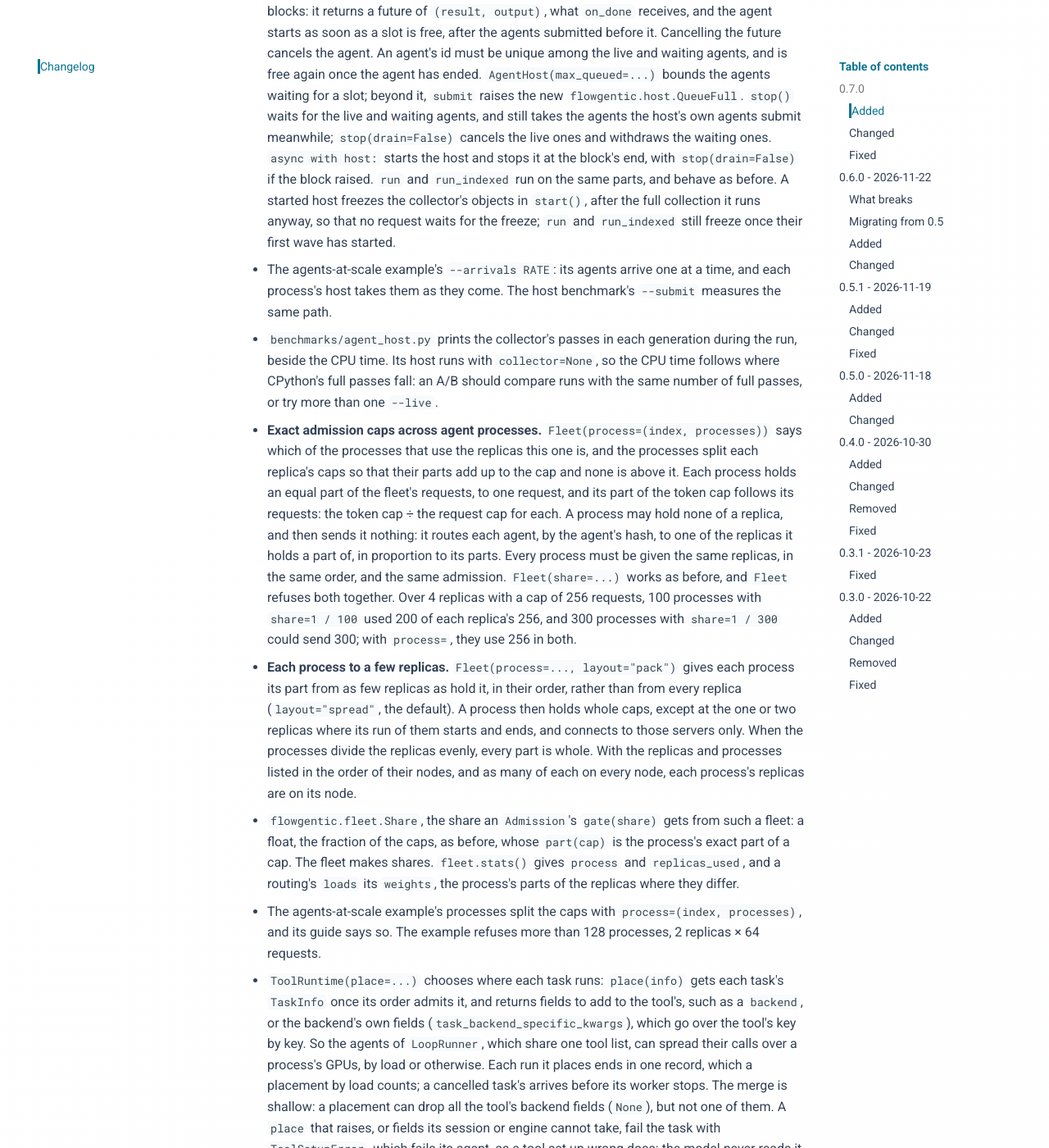
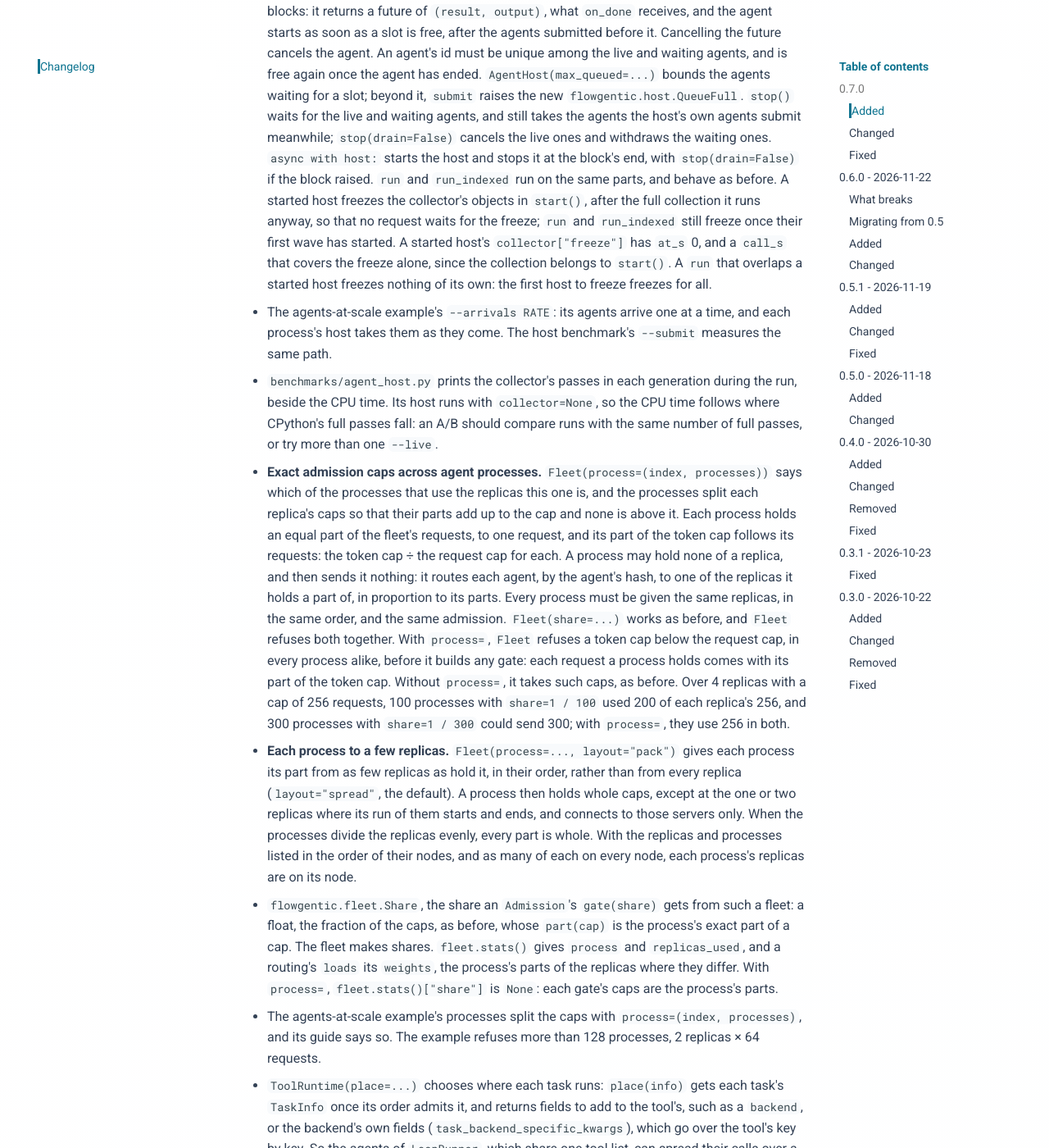
Before and after one commit to stride-research/flowgentic, an MkDocs documentation site: the page built from docs/changelog.md, in a window 1280 px wide and 1400 px high, scrolled down 1057 px. Shown: the whole window at 82% size. Built offline with MkDocs 1.6.1 and Material for MkDocs 9.7.7, drawn with Linux system fonts in a browser that asks for light colours; comment, search, counter and statistics services are not loaded.

Commit message:
Review fixes for the release: RHAPSODY commit, status page, changelog
- The status page and the agents-at-scale guide named RHAPSODY 2523ead
  for 0.7.0's Dragon run, which used 9e103fd.
- The status page's 0.7.0 paragraph is a paragraph of its own.
- The changelog says that, with process=, Fleet refuses a token cap below
  the request cap in every process before it builds any gate (without
  process=, it takes such caps, as before); that stats()["share"] is None
  with process=; and that a started host's freeze reports at_s 0, and a
  run overlapping it freezes nothing of its own.

```diff
--- a/CHANGELOG.md
+++ b/CHANGELOG.md
@@ -50,7 +50,11 @@ The new public API, detailed under Added:
   `run_indexed` run on the same parts, and behave as before. A started host
   freezes the collector's objects in `start()`, after the full collection it
   runs anyway, so that no request waits for the freeze; `run` and
-  `run_indexed` still freeze once their first wave has started.
+  `run_indexed` still freeze once their first wave has started. A started
+  host's `collector["freeze"]` has `at_s` 0, and a `call_s` that covers the
+  freeze alone, since the collection belongs to `start()`. A `run` that
+  overlaps a started host freezes nothing of its own: the first host to
+  freeze freezes for all.
 - The agents-at-scale example's `--arrivals RATE`: its agents arrive one at a
   time, and each process's host takes them as they come. The host
   benchmark's `--submit` measures the same path.
@@ -69,10 +73,13 @@ The new public API, detailed under Added:
   routes each agent, by the agent's hash, to one of the replicas it holds a
   part of, in proportion to its parts. Every process must be given the same
   replicas, in the same order, and the same admission. `Fleet(share=...)`
-  works as before, and `Fleet` refuses both together. Over 4 replicas with
-  a cap of 256 requests, 100 processes with `share=1 / 100` used 200 of
-  each replica's 256, and 300 processes with `share=1 / 300` could send 300;
-  with `process=`, they use 256 in both.
+  works as before, and `Fleet` refuses both together. With `process=`,
+  `Fleet` refuses a token cap below the request cap, in every process alike,
+  before it builds any gate: each request a process holds comes with its
+  part of the token cap. Without `process=`, it takes such caps, as before.
+  Over 4 replicas with a cap of 256 requests, 100 processes with
+  `share=1 / 100` used 200 of each replica's 256, and 300 processes with
+  `share=1 / 300` could send 300; with `process=`, they use 256 in both.
 - **Each process to a few replicas.** `Fleet(process=..., layout="pack")`
   gives each process its part from as few replicas as hold it, in their
   order, rather than from every replica (`layout="spread"`, the default).
@@ -86,7 +93,8 @@ The new public API, detailed under Added:
   `part(cap)` is the process's exact part of a cap. The fleet makes shares.
   `fleet.stats()` gives `process` and `replicas_used`, and a routing's
   `loads` its `weights`, the process's parts of the replicas where they
-  differ.
+  differ. With `process=`, `fleet.stats()["share"]` is `None`: each gate's
+  caps are the process's parts.
 - The agents-at-scale example's processes split the caps with
   `process=(index, processes)`, and its guide says so. The example refuses
   more than 128 processes, 2 replicas × 64 requests.
```
Also changed, not shown: docs/guides/agents-at-scale.md (+1 -1 lines), docs/status.md (+3 -1 lines).
